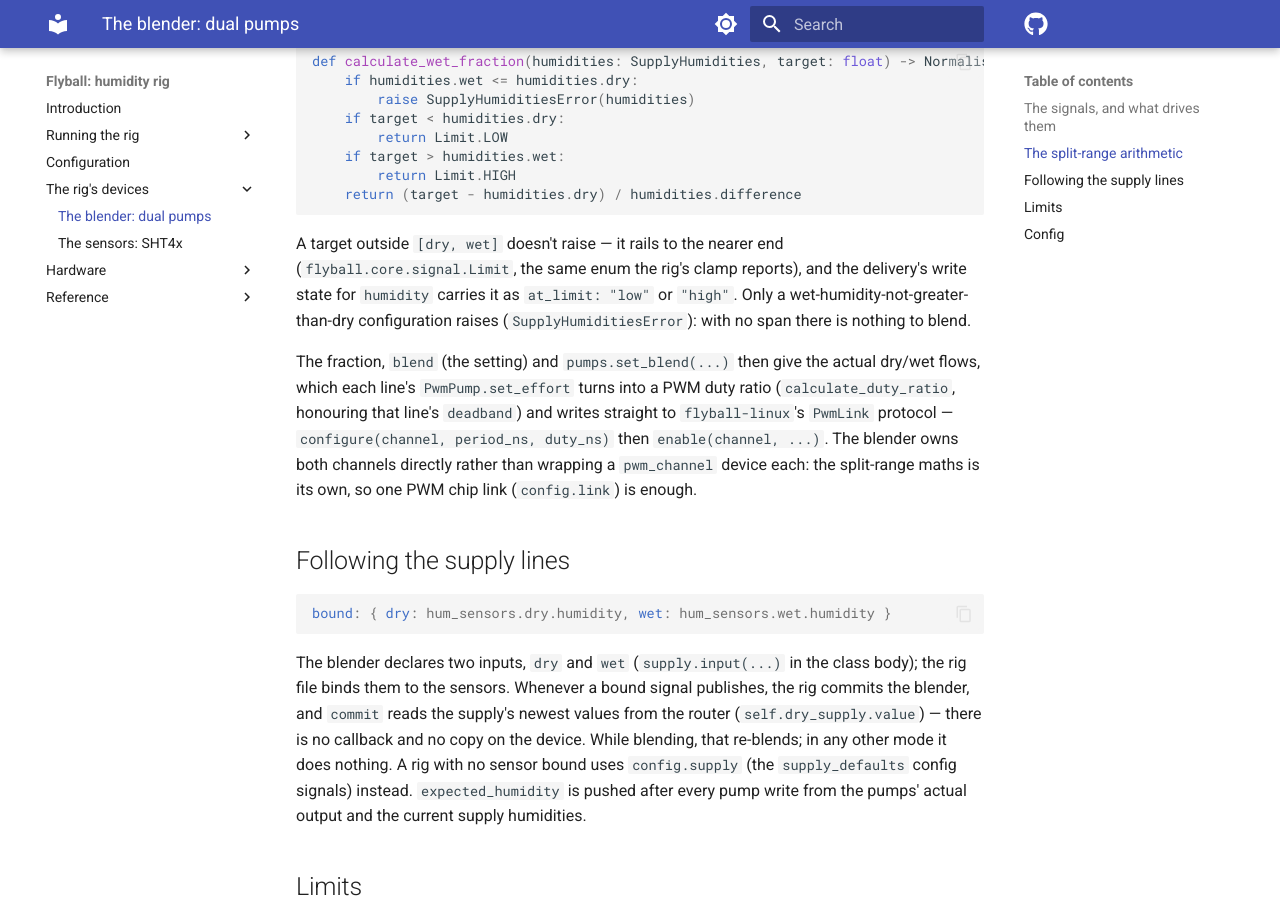
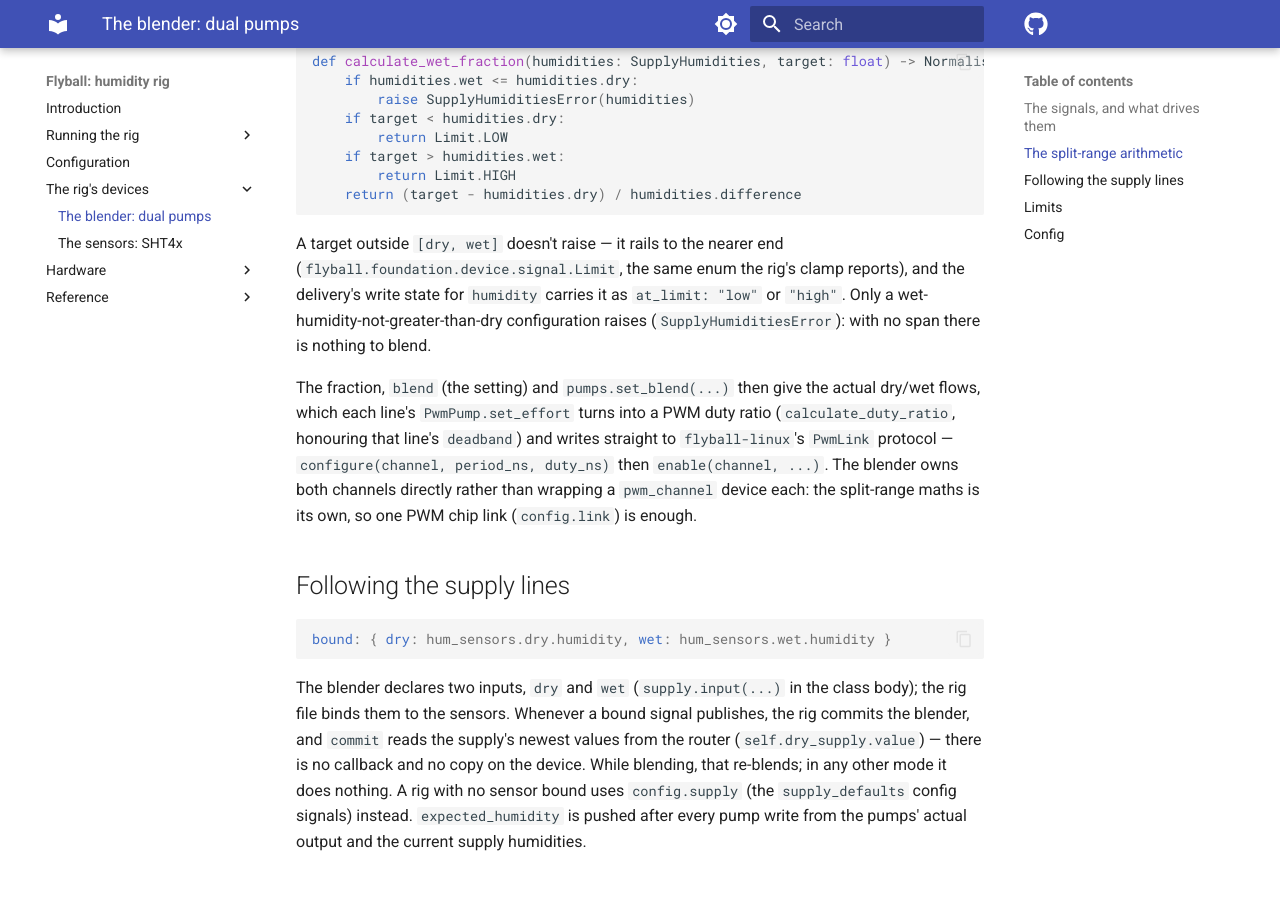
Before and after one commit to bengineer42/humctrl, an MkDocs documentation site: the page built from book/src/3-devices/blender.md, in a window 1280 px wide and 900 px high, scrolled down 1234 px. Built offline with MkDocs 1.6.1 and Material for MkDocs 9.7.7, drawn with Linux system fonts in a browser that asks for light colours; comment, search, counter and statistics services are not loaded; the version menu is left out.

Commit message:
docs: update flyball.core references to flyball.foundation for the core split
mkdocstrings reference pages restructured to mirror the new tree:
7-reference/python/flyball/core.md -> foundation.md (one page per flat
foundation module, mirroring the old core.md's all-in-one layout) and
core/units.md -> foundation/quantities.md, nav updated in mkdocs.yml.
architecture.md's layer diagram, package table and import-linter excerpt
renamed core -> foundation throughout. Every other autorefs cross-reference
and code sample (2-config/simulation.md, 3-extending/{device/sensor,model}.md,
6-internals/{controller,core,decisions,runtime}.md, the snippets, and the
humidity book's blender.md) updated to the new module paths. Both books
build --strict clean.

Co-Authored-By: Claude Sonnet 5 <noreply@anthropic.com>

````diff
--- a/book/src/3-devices/blender.md
+++ b/book/src/3-devices/blender.md
@@ -49,7 +49,7 @@ def calculate_wet_fraction(humidities: SupplyHumidities, target: float) -> Norma
 ```
 
 A target outside `[dry, wet]` doesn't raise — it rails to the nearer end
-(`flyball.core.signal.Limit`, the same enum the rig's clamp reports), and
+(`flyball.foundation.device.signal.Limit`, the same enum the rig's clamp reports), and
 the delivery's write state for `humidity` carries it as `at_limit: "low"`
 or `"high"`. Only a wet-humidity-not-greater-than-dry configuration raises
 (`SupplyHumiditiesError`): with no span there is nothing to blend.
````
